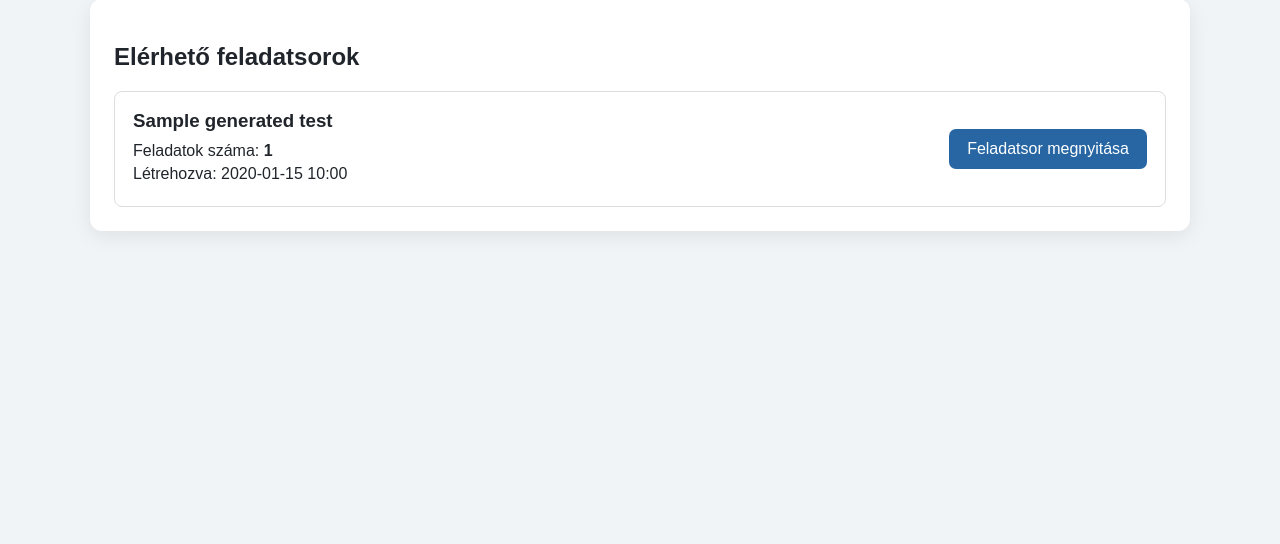
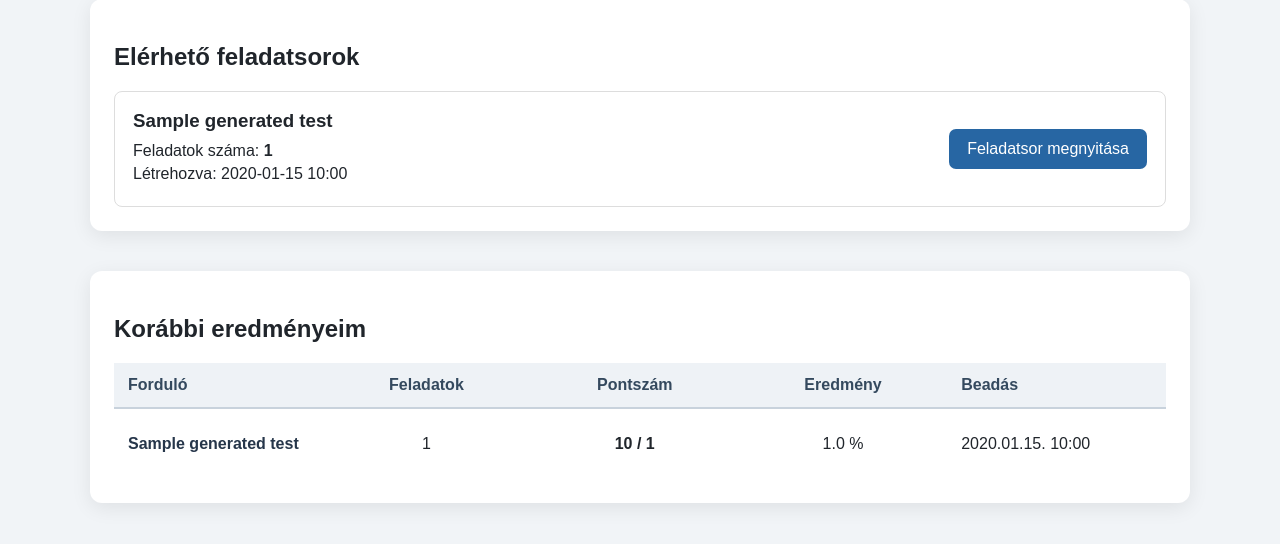
Before and after one commit to rigzoltan83/feladatverseny, a Flask app: template app/templates/competitor/dashboard.html in a window 1280 px wide. Shown: the part 256-800 px from the top of the page. Run offline with Flask 3, Linux system fonts and the light colour scheme; the template is opened without the code that fills it: most values are stand-ins (such as "Sample title", 1, 10 or a date in 2020); parts of the project's set-up code (start-up, migrations or seed data) failed here and were passed over; some libraries are stand-ins or nearby versions.

Commit message:
Show closed test results on competitor dashboard

```diff
--- a/app/templates/competitor/dashboard.html
+++ b/app/templates/competitor/dashboard.html
@@ -25,6 +25,7 @@
             Kijelentkezés
         </a>
     </div>
+
 </div>
 
 <section class="card">
@@ -76,4 +77,111 @@
         </p>
     {% endif %}
 </section>
+<section class="card">
+    <h2>Korábbi eredményeim</h2>
+
+    {% if result_rows %}
+        <div class="table-wrapper">
+            <table class="data-table results-table">
+                <thead>
+                    <tr>
+                        <th>Forduló</th>
+
+                        <th class="table-number">
+                            Feladatok
+                        </th>
+
+                        <th class="table-number">
+                            Pontszám
+                        </th>
+
+                        <th class="table-number">
+                            Eredmény
+                        </th>
+
+                        <th>
+                            Beadás
+                        </th>
+
+                        <th class="table-actions">
+                            Művelet
+                        </th>
+                    </tr>
+                </thead>
+
+                <tbody>
+                    {% for row in result_rows %}
+                        <tr>
+                            <td class="result-test-name">
+                                {{
+                                    row.attempt
+                                    .generated_test
+                                    .name
+                                }}
+                            </td>
+
+                            <td class="table-number">
+                                {{ row.question_count }}
+                            </td>
+
+                            <td class="table-number">
+                                <strong>
+                                    {{ row.score }}
+                                    /
+                                    {{ row.question_count }}
+                                </strong>
+                            </td>
+
+                            <td class="table-number">
+                                {{
+                                    "%.1f"
+                                    | format(row.percentage)
+                                }}
+                                %
+                            </td>
+
+                            <td>
+                                {% if row.attempt.submitted_at %}
+                                    {{
+                                        row.attempt
+                                        .submitted_at
+                                        .strftime(
+                                            "%Y.%m.%d. %H:%M"
+                                        )
+                                    }}
+                                {% else %}
+                                    <span
+                                        class="
+                                            status-badge
+                                            status-inactive
+                                        "
+                                    >
+                                        Nem adta be
+                                    </span>
+                                {% endif %}
+                            </td>
+
+                            <td class="table-actions">
+                                <a
+                                    class="button button-secondary"
+                                    href="{{ url_for(
+                                        'competitor.test_view',
+                                        test_id=row.attempt.generated_test.id
+                                    ) }}"
+                                >
+                                    Feladatlap megtekintése
+                                </a>
+                            </td>
+                        </tr>
+                    {% endfor %}
+                </tbody>
+            </table>
+        </div>
+    {% else %}
+        <p>
+            Még nincs lezárt forduló,
+            amelyben részt vettél.
+        </p>
+    {% endif %}
+</section>
 {% endblock %}
```
